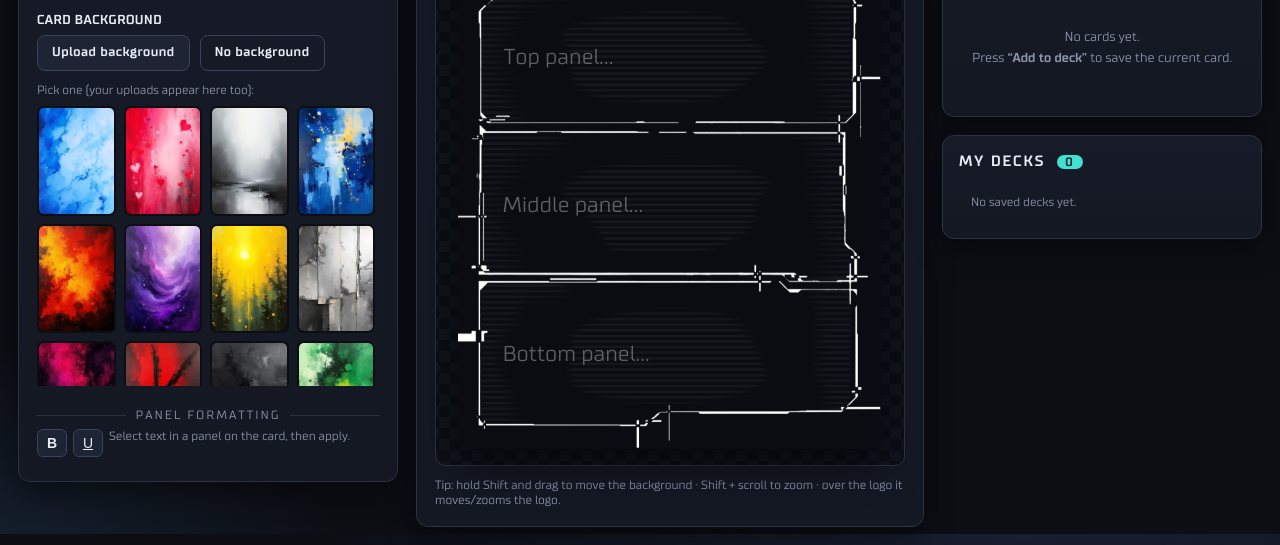
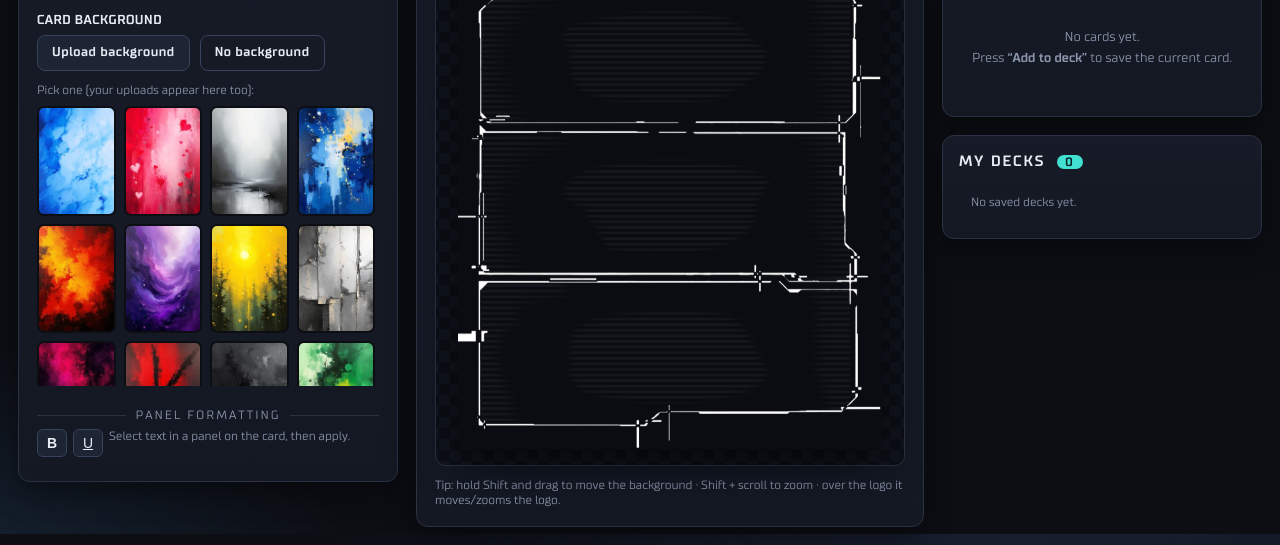
Before and after one commit to albrtbc/compiler, a plain HTML site: page index.html in a window 1280 px wide. Shown: the part 266-811 px from the top of the page. Drawn offline with Linux system fonts and the light colour scheme.

Commit message:
Drop the default placeholder text on the three panels
The empty panels no longer show "Top/Middle/Bottom panel…" hints; the
zones stay clickable for in-card editing.

```diff
--- a/index.html
+++ b/index.html
@@ -123,9 +123,9 @@
           <div id="cardOverlay" class="card-overlay">
             <input id="inTitle" class="ovl" type="text" maxlength="40" placeholder="PROTOCOL" autocomplete="off" spellcheck="false" />
             <input id="inValue" class="ovl" type="text" maxlength="6" placeholder="0" autocomplete="off" inputmode="numeric" spellcheck="false" />
-            <div id="inTop" class="ovl ovl-multiline" contenteditable="true" role="textbox" aria-multiline="true" data-placeholder="Top panel…" spellcheck="false"></div>
-            <div id="inMid" class="ovl ovl-multiline" contenteditable="true" role="textbox" aria-multiline="true" data-placeholder="Middle panel…" spellcheck="false"></div>
-            <div id="inBot" class="ovl ovl-multiline" contenteditable="true" role="textbox" aria-multiline="true" data-placeholder="Bottom panel…" spellcheck="false"></div>
+            <div id="inTop" class="ovl ovl-multiline" contenteditable="true" role="textbox" aria-multiline="true" spellcheck="false"></div>
+            <div id="inMid" class="ovl ovl-multiline" contenteditable="true" role="textbox" aria-multiline="true" spellcheck="false"></div>
+            <div id="inBot" class="ovl ovl-multiline" contenteditable="true" role="textbox" aria-multiline="true" spellcheck="false"></div>
             <input id="inCTop" class="ovl" type="text" maxlength="60" placeholder="&gt; TOP LINE" autocomplete="off" spellcheck="false" />
             <input id="inCSub" class="ovl" type="text" maxlength="40" placeholder="SUBTITLE" autocomplete="off" spellcheck="false" />
             <input id="inCBot" class="ovl" type="text" maxlength="60" placeholder="BOTTOM LINE" autocomplete="off" spellcheck="false" />
```
